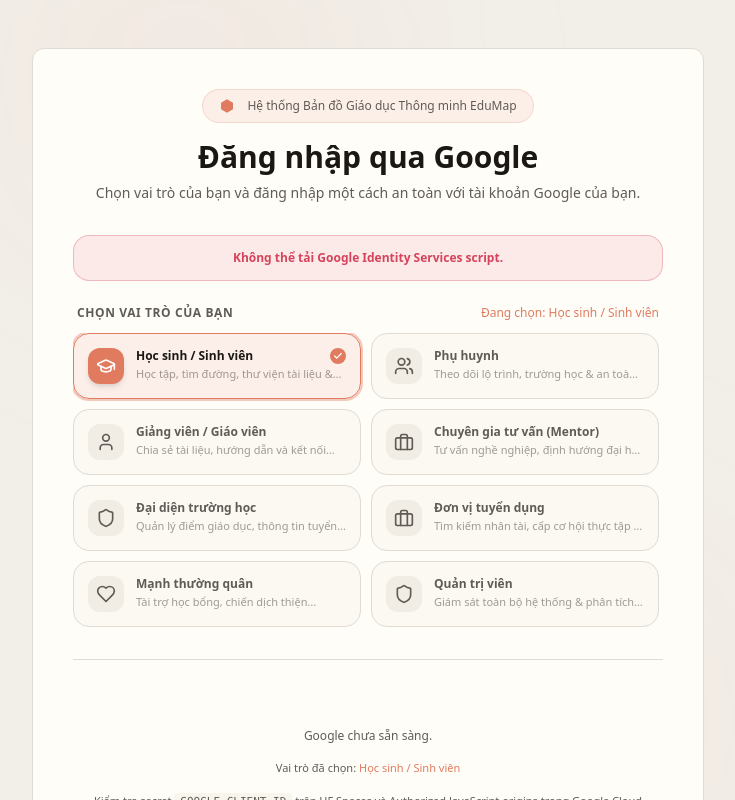
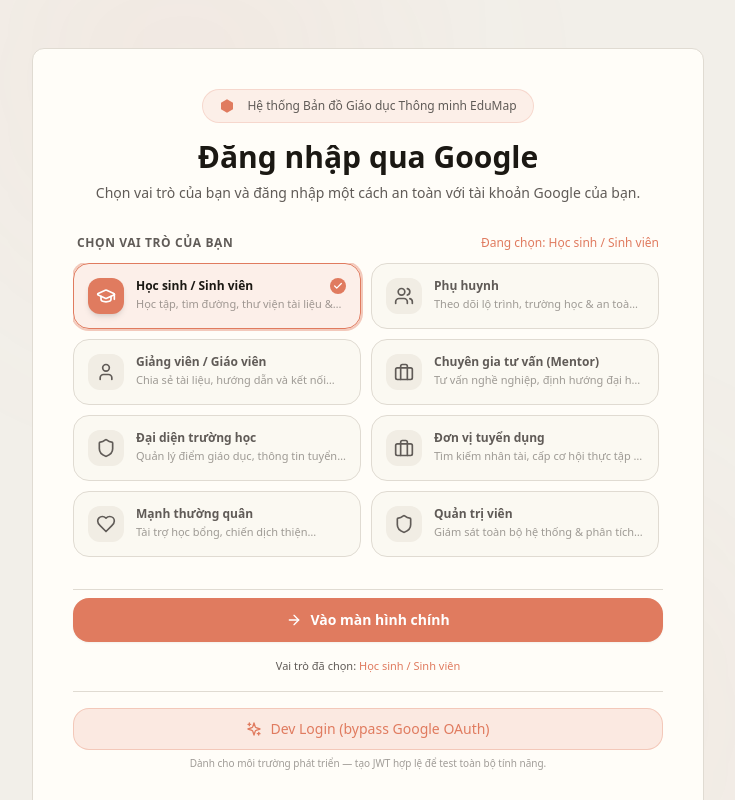
Before and after one commit to NgocTanCSE/EduMap, a Next.js app in the folder frontend/: page /auth/login in a window 1280 px wide. Shown: the top 800 px of the page, without its empty margins (272-1007 px from the left). Built offline with nearby package versions, Linux system fonts and the light colour scheme; no server answers.

Commit message:
feat(auth): skip Google OAuth; login button redirects to main screen

```diff
--- a/frontend/app/auth/login/page.tsx
+++ b/frontend/app/auth/login/page.tsx
@@ -85,6 +85,8 @@ function GoogleLoginContent() {
   const [checking, setChecking] = useState(true);
   const [googleReady, setGoogleReady] = useState(false);
   const [isEmbedded, setIsEmbedded] = useState(false);
+  // Tạm thời bỏ qua Google OAuth: nút đăng nhập chỉ chuyển hướng vào màn hình chính.
+  const skipGoogle = true;
   const googleButtonRef = useRef<HTMLDivElement>(null);
 
   useEffect(() => {
@@ -137,6 +139,7 @@ function GoogleLoginContent() {
   // even though NEXT_PUBLIC_* values are inlined at build time.
   useEffect(() => {
     if (typeof window === 'undefined') return;
+    if (skipGoogle) return;
 
     // NOTE: GIS is intentionally loaded even when this page is embedded in an
     // iframe (Hugging Face Space view). The popup itself cannot post the
@@ -365,11 +368,14 @@ function GoogleLoginContent() {
             {/* Google renders its own button here on click it ALWAYS opens the
                 account chooser, unlike One Tap prompt() which fails silently.
                 It is the primary affordance in every context (tab or embed). */}
-            <div
-              ref={googleButtonRef}
-              id="google-signin-button"
-              className="w-full min-h-[44px] flex items-center justify-center"
-            />
+            <button
+              type="button"
+              onClick={() => router.replace(redirectUrl)}
+              className="w-full flex items-center justify-center gap-2 bg-primary hover:bg-primary/90 text-primary-foreground font-bold py-3 px-4 rounded-xl text-sm transition-all shadow-sm active:scale-[0.98]"
+            >
+              <ArrowRight className="w-4 h-4" />
+              <span>Vào màn hình chính</span>
+            </button>
 
             {isEmbedded && (
               <div className="rounded-xl border border-amber-500/30 bg-amber-500/10 p-4">
@@ -392,7 +398,7 @@ function GoogleLoginContent() {
               </div>
             )}
 
-            {!googleReady && (
+            {!googleReady && !skipGoogle && (
               <p className="text-center text-xs text-muted-foreground">
                 {errorMessage ? 'Google chưa sẵn sàng.' : 'Đang tải nút đăng nhập Google…'}
               </p>
```
